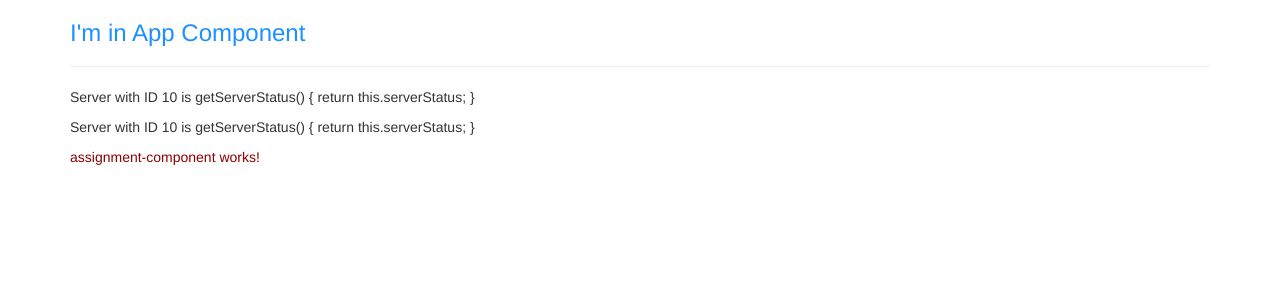
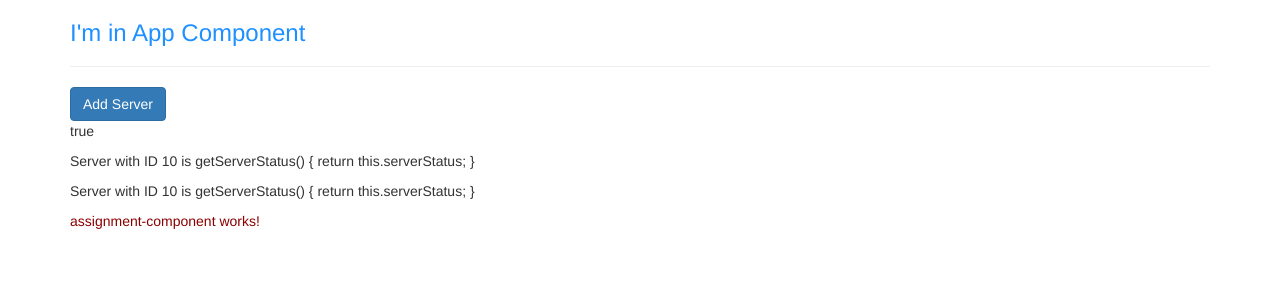
Before and after one commit to KristianDiamandiev/angular-first-app, an Angular app: page / in a window 1280 px wide. Shown: the top 300 px of the page. Built offline with nearby package versions, Linux system fonts and the light colour scheme.

Commit message:
property binding and string interpolation

```diff
--- a/src/app/servers/servers.component.html
+++ b/src/app/servers/servers.component.html
@@ -1,2 +1,6 @@
+<button
+  class="btn btn-primary"
+  [disabled]="!allowNewServer">Add Server</button> <!-- property binding -->
+<p>{{allowNewServer}}</p> <!-- string interpolation -->
 <app-server></app-server>
 <app-server></app-server>
--- a/src/app/servers/servers.component.ts
+++ b/src/app/servers/servers.component.ts
@@ -4,14 +4,19 @@ import { Component, OnInit } from '@angular/core';
   selector: 'app-servers',
   //selector: '.app-servers',
   //selector: '[app-servers]',
-  template: `
-  <app-server></app-server>
-  <app-server></app-server>`,
+  // template: `
+  // <app-server></app-server>
+  // <app-server></app-server>`,
+  templateUrl: './servers.component.html',
   styleUrls: ['./servers.component.css']
 })
 export class ServersComponent implements OnInit {
-
-  constructor() { }
+  allowNewServer = false;
+  constructor() {
+    setTimeout(() => {
+      this.allowNewServer = true;
+    } ,2000);
+  }
 
   ngOnInit(): void {
   }
```
